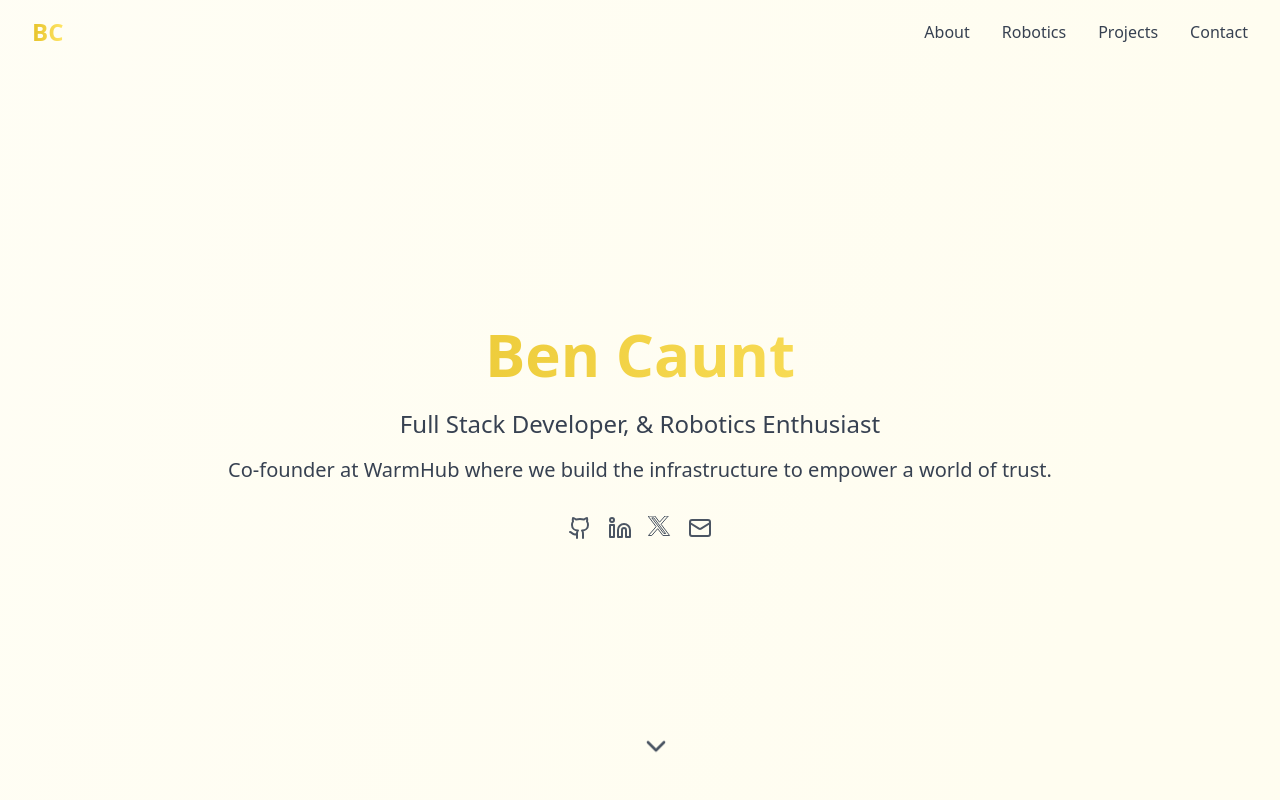
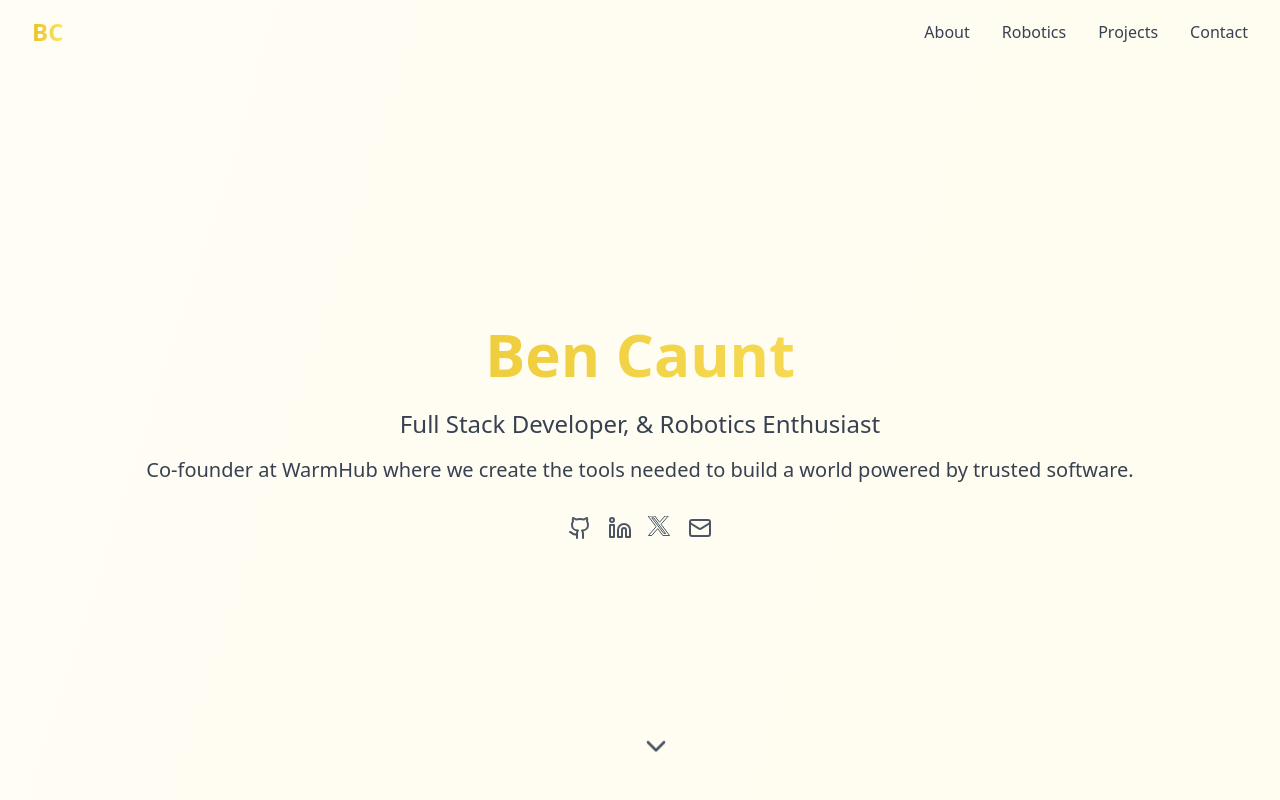
Before and after one commit to BenCaunt/personal-website-2, a React (Vite) app: page / in a window 1280 px wide. Shown: the top 800 px of the page. Built offline with nearby package versions, Linux system fonts and the light colour scheme.

Commit message:
update pitch

```diff
--- a/src/App.tsx
+++ b/src/App.tsx
@@ -102,7 +102,7 @@ function App() {
           <p className="text-2xl text-gray-700 mb-4">Full Stack Developer, & Robotics Enthusiast</p>
           <div className="flex items-center justify-center mb-8">
             <p className="text-xl text-gray-700">
-              Co-founder at WarmHub where we build the infrastructure to empower a world of trust.
+              Co-founder at WarmHub where we create the tools needed to build a world powered by trusted software.
             </p>
           </div>
           <div className="flex justify-center space-x-4">
```
